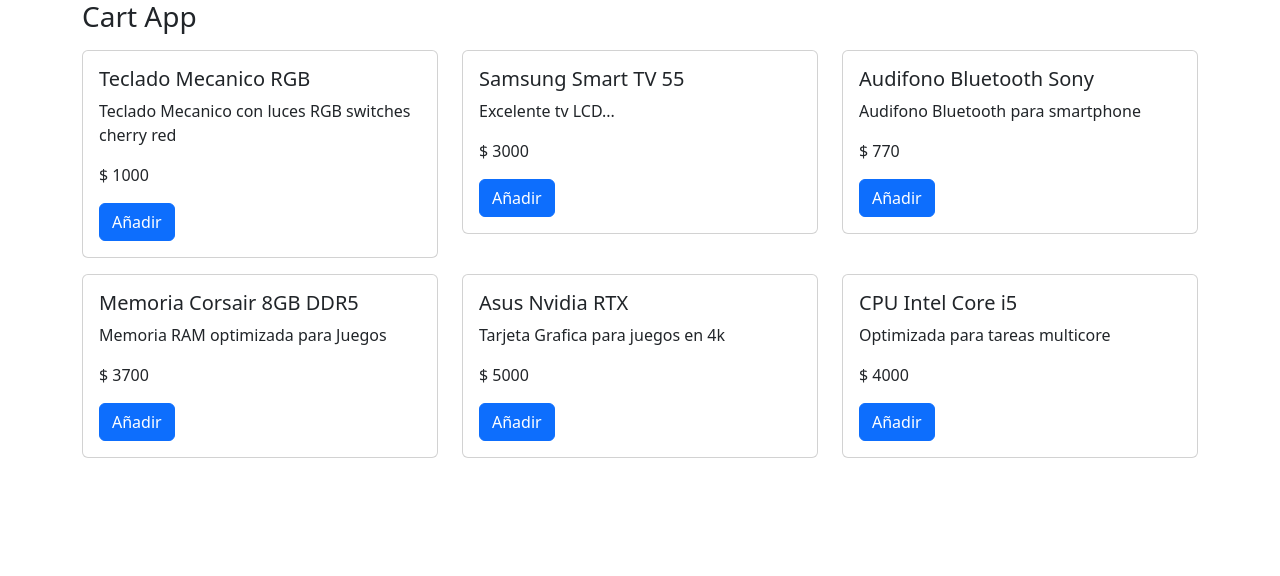
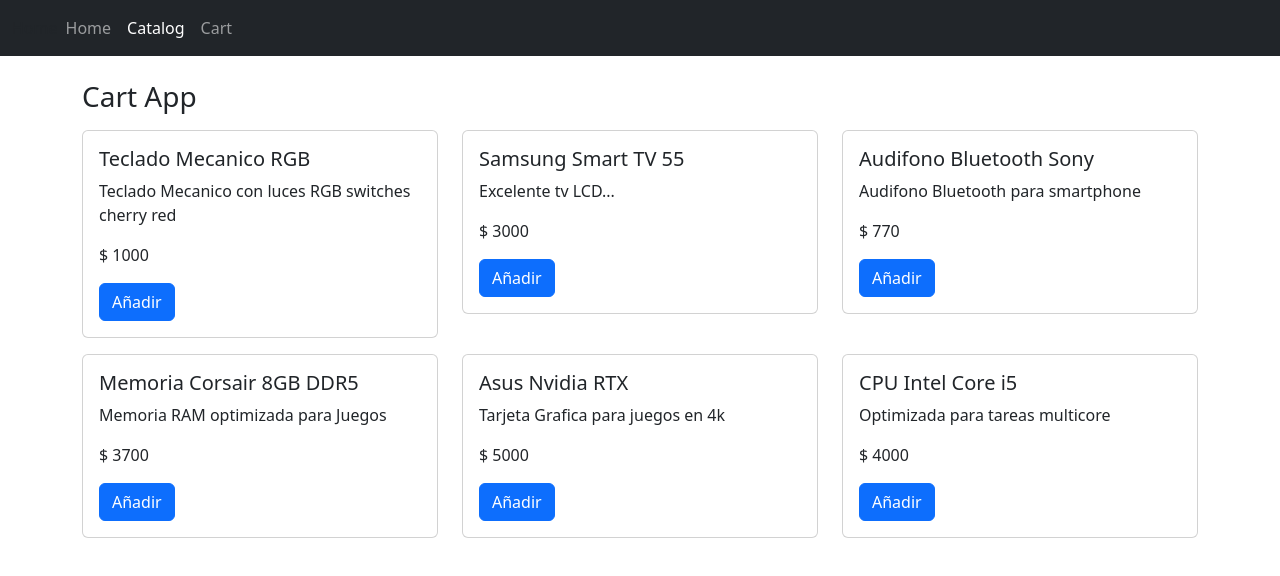
Before and after one commit to LokeshPereiro/React-SpringBoot3, a React (Vite) app in the folder CartApp/: page /catalog in a window 1280 px wide. Shown: the top 576 px of the page. Built offline with nearby package versions, Linux system fonts and the light colour scheme.

Commit message:
basic routing funcionality added

```diff
--- a/CartApp/package.json
+++ b/CartApp/package.json
@@ -10,7 +10,8 @@
   },
   "dependencies": {
     "react": "^18.2.0",
-    "react-dom": "^18.2.0"
+    "react-dom": "^18.2.0",
+    "react-router-dom": "^6.15.0"
   },
   "devDependencies": {
     "@types/react": "^18.0.24",
--- a/CartApp/src/CartApp.jsx
+++ b/CartApp/src/CartApp.jsx
@@ -1,61 +1,20 @@
-import { useState } from "react";
-import { CartView } from "./components/CartView";
-import { CatalogView } from "./components/CatalogView";
-
-const initialCartItems = JSON.parse(sessionStorage.getItem("carrito")) || [];
+import { useItemsCart } from "./hooks/useItemsCart";
+import { Navbar } from "./components/Navbar";
+import { CartRoutes } from "./routes/CartRoutes";
 
 export const CartApp = () => {
-  const [cartItems, setCartItems] = useState(initialCartItems);
-
-  const handleProductCard = (product) => {
-    // console.log(product);
-    const wishedItem = cartItems.find((i) => i.product.id === product.id);
-
-    if (wishedItem) {
-      //   setCartItems([
-      //     ...cartItems.filter((i) => i.product.id !== product.id),
-      //     {
-      //       product,
-      //       quantity: wishedItem.quantity + 1,
-      //     },
-      //   ]);
-      setCartItems(
-        cartItems.map((i) => {
-          if (i.product.id === product.id) {
-            i.quantity++;
-          }
-          return i;
-        })
-      );
-    } else {
-      setCartItems([
-        ...cartItems,
-        {
-          product,
-          quantity: 1,
-        },
-      ]);
-    }
-  };
-
-  const handleDeleteProduct = (id) => {
-    setCartItems([...cartItems.filter((i) => i.product.id !== id)]);
-  };
-
+  const { cartItems, handleProductCard, handleDeleteProduct } = useItemsCart();
   return (
     <>
-      <div className="container">
+      <Navbar />
+
+      <div className="container my-4">
         <h3>Cart App</h3>
-        <CatalogView handlerAdd={handleProductCard} />
-
-        {cartItems.length <= 0 || (
-          <div className="my-4 w-50">
-            <CartView
-              cartItems={cartItems}
-              handlerDelete={handleDeleteProduct}
-            />
-          </div>
-        )}
+        <CartRoutes
+          cartItems={cartItems}
+          handleProductCard={handleProductCard}
+          handleDeleteProduct={handleDeleteProduct}
+        />
       </div>
     </>
   );
--- a/CartApp/src/components/CartView.jsx
+++ b/CartApp/src/components/CartView.jsx
@@ -1,13 +1,16 @@
 import { useEffect, useState } from "react";
 import { calculateTotal } from "../services/productService";
+import { useNavigate } from "react-router-dom";
 export const CartView = ({ handlerDelete, cartItems }) => {
   const [total, setTotal] = useState(0);
+  const navigate = useNavigate();
 
   useEffect(() => {
     setTotal(calculateTotal(cartItems));
-    sessionStorage.setItem("carrito", JSON.stringify(cartItems));
   }, [cartItems]);
-
+  const onCatalog = () => {
+    navigate("/catalog");
+  };
   return (
     <>
       <h3>Carrito de Compra</h3>
@@ -45,6 +48,9 @@
           </tr>
         </tfoot>
       </table>
+      <button className="btn btn-success" onClick={onCatalog}>
+        Seguir comprando
+      </button>
     </>
   );
 };
--- /dev/null
+++ b/CartApp/src/components/Navbar.jsx
@@ -0,0 +1,38 @@
+import React from "react";
+import { NavLink } from "react-router-dom";
+
+export const Navbar = () => {
+  return (
+    <>
+      <nav className="navbar navbar-expand-lg navbar-dark bg-dark">
+        <div className="container-fluid">
+          <NavLink className={"nav-link"} to="/">
+            Home
+          </NavLink>
+          <button className="navbar-toggler" type="button">
+            <span className="navbar-toggler-icon"></span>
+          </button>
+          <div className="collapse navbar-collapse" id="navbarNav">
+            <ul className="navbar-nav">
+              <li className="nav-item">
+                <NavLink className={"nav-link"} to="/">
+                  Home
+                </NavLink>
+              </li>
+              <li className="nav-item">
+                <NavLink className={"nav-link"} to="/catalog">
+                  Catalog
+                </NavLink>
+              </li>
+              <li className="nav-item">
+                <NavLink className={"nav-link"} to="/cart">
+                  Cart
+                </NavLink>
+              </li>
+            </ul>
+          </div>
+        </div>
+      </nav>
+    </>
+  );
+};
--- a/CartApp/src/components/ProductCardView.jsx
+++ b/CartApp/src/components/ProductCardView.jsx
@@ -1,7 +1,11 @@
+import { useNavigate } from "react-router-dom";
+
 export const ProductCardView = ({ handler, id, name, description, price }) => {
+  const navigate = useNavigate();
   const onAddProduct = (product) => {
     // console.log(product);
     handler(product);
+    navigate("/cart");
   };
   return (
     <>
--- /dev/null
+++ b/CartApp/src/hooks/useItemsCart.js
@@ -0,0 +1,43 @@
+import { useEffect, useReducer } from "react";
+import { itemsReducer } from "../reducer/itemsReducer";
+import { Add_Items, Update_Items, Delete_Items } from "../reducer/itemsActions";
+
+const initialCartItems = JSON.parse(sessionStorage.getItem("carrito")) || [];
+
+export const useItemsCart = () => {
+  // const [cartItems, setCartItems] = useState(initialCartItems);
+  const [cartItems, dispatch] = useReducer(itemsReducer, initialCartItems);
+
+  useEffect(() => {
+    sessionStorage.setItem("carrito", JSON.stringify(cartItems));
+  }, [cartItems]);
+
+  const handleProductCard = (product) => {
+    // console.log(product);
+    const wishedItem = cartItems.find((i) => i.product.id === product.id);
+
+    if (wishedItem) {
+      dispatch({
+        type: Update_Items,
+        payload: product,
+      });
+    } else {
+      dispatch({
+        type: Add_Items,
+        payload: product,
+      });
+    }
+  };
+
+  const handleDeleteProduct = (id) => {
+    dispatch({
+      type: Delete_Items,
+      payload: id,
+    });
+  };
+  return {
+    cartItems,
+    handleProductCard,
+    handleDeleteProduct,
+  };
+};
--- a/CartApp/src/main.jsx
+++ b/CartApp/src/main.jsx
@@ -1,9 +1,12 @@
-import React from 'react'
-import ReactDOM from 'react-dom/client'
-import { CartApp } from './CartApp'
+import React from "react";
+import ReactDOM from "react-dom/client";
+import { CartApp } from "./CartApp";
+import { BrowserRouter } from "react-router-dom";
 
-ReactDOM.createRoot(document.getElementById('root')).render(
+ReactDOM.createRoot(document.getElementById("root")).render(
   <React.StrictMode>
-    <CartApp />
+    <BrowserRouter>
+      <CartApp />
+    </BrowserRouter>
   </React.StrictMode>
-)
+);
--- /dev/null
+++ b/CartApp/src/reducer/itemsActions.js
@@ -0,0 +1,3 @@
+export const Add_Items = "Add_Items";
+export const Update_Items = "Update_Items";
+export const Delete_Items = "Delete_Items";
--- a/CartApp/src/reducer/itemsReducer.js
+++ b/CartApp/src/reducer/itemsReducer.js
@@ -1,6 +1,8 @@
+import { Add_Items, Update_Items, Delete_Items } from "./itemsActions";
+
 export const itemsReducer = (state = [], action) => {
   switch (action.type) {
-    case "Add Items":
+    case Add_Items:
       return [
         ...state,
         {
@@ -8,7 +10,7 @@
           quantity: 1,
         },
       ];
-    case "Update Items":
+    case Update_Items:
       return state.map((i) => {
         if (i.product.id === action.payload.id) {
           // i.quantity++;
@@ -19,7 +21,7 @@
         }
         return i;
       });
-    case "Delete Items":
+    case Delete_Items:
       return state.filter((i) => i.product.id !== action.payload);
 
     default:
--- /dev/null
+++ b/CartApp/src/routes/CartRoutes.jsx
@@ -0,0 +1,39 @@
+import React from "react";
+import { Navigate, Route, Routes } from "react-router-dom";
+import { CatalogView } from "../components/CatalogView";
+import { CartView } from "../components/CartView";
+
+export const CartRoutes = ({
+  handleProductCard,
+  cartItems,
+  handleDeleteProduct,
+}) => {
+  return (
+    <>
+      <Routes>
+        <Route
+          path="catalog"
+          element={<CatalogView handlerAdd={handleProductCard} />}
+        />
+        <Route
+          path="cart"
+          element={
+            cartItems.length <= 0 ? (
+              <div className="alert alert-warning">
+                No hay productos en el carrito!
+              </div>
+            ) : (
+              <div className="my-4 w-50">
+                <CartView
+                  cartItems={cartItems}
+                  handlerDelete={handleDeleteProduct}
+                />
+              </div>
+            )
+          }
+        />
+        <Route path="/" element={<Navigate to={"/catalog"} />} />
+      </Routes>
+    </>
+  );
+};
```
Also changed, not shown: 1 other file (tests, documents, lock files or other folders).
